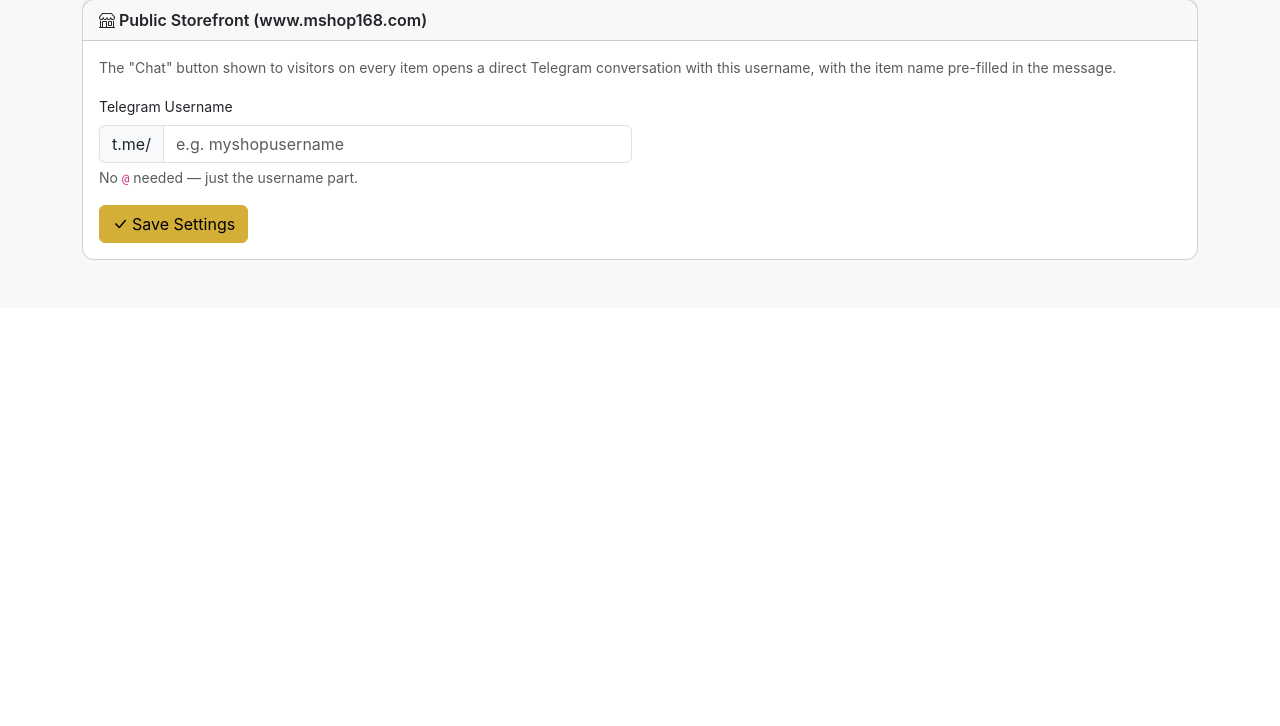
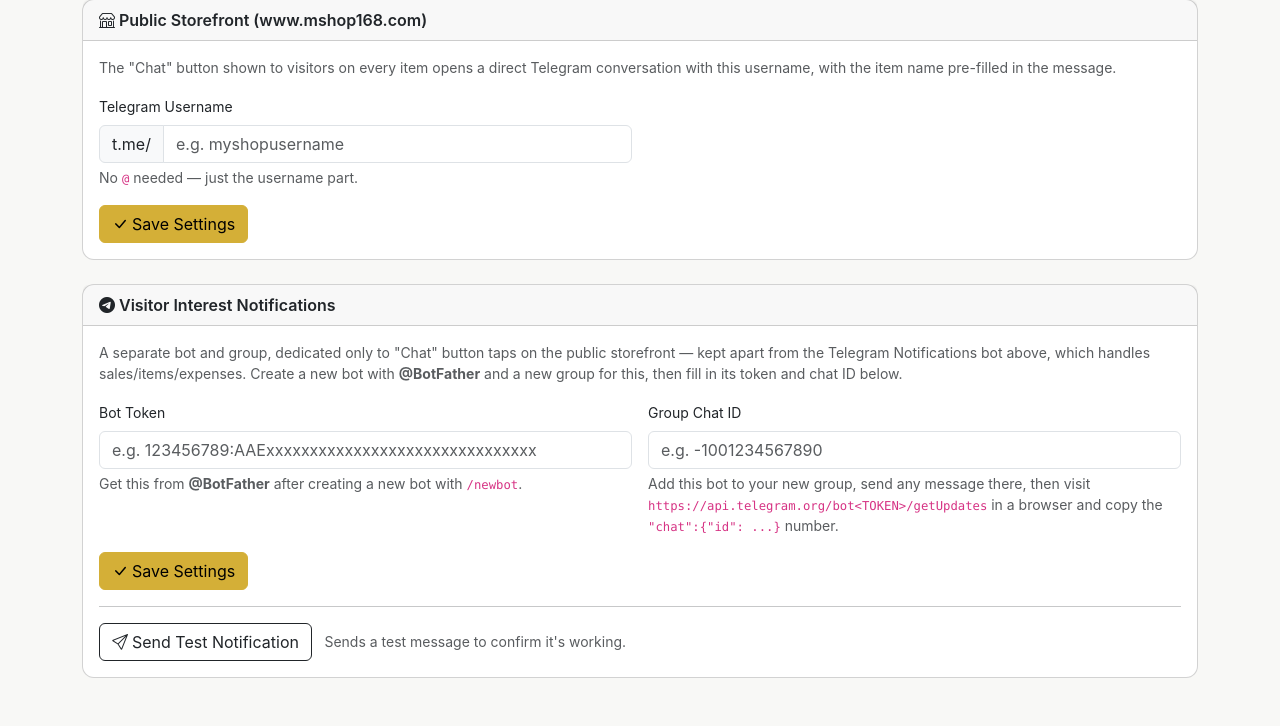
Before and after one commit to yimphaly68/mshop, a Flask app: page /pe/settings in a window 1280 px wide. Shown: the part 554-1280 px from the top of the page. Before the commit the page ends 814 px from the top, so only its background shows below. Run offline with Flask 3, Linux system fonts and the light colour scheme; data that the repository does not hold is empty.

Commit message:
Dedicated bot/group for visitor Chat-click notifications
Chat-button photo notifications now go through their own bot and
group (chat_click_bot_token/chat_click_chat_id in Settings), separate
from the existing business-ops bot used for sales/items/expenses.
Set up a new bot with @BotFather and a new group, then configure it
under the new "Visitor Interest Notifications" card.

Co-Authored-By: Claude Sonnet 5 <noreply@anthropic.com>

```diff
--- a/app.py
+++ b/app.py
@@ -41,48 +41,49 @@ if USE_CLOUDINARY:
     cloudinary.config()
 
 def get_telegram_config(db):
+    """Bot used for business-ops notifications (new sale, new item, expenses)."""
     token = get_setting(db, "telegram_bot_token") or os.environ.get("TELEGRAM_BOT_TOKEN")
     chat_id = get_setting(db, "telegram_chat_id") or os.environ.get("TELEGRAM_CHAT_ID")
     return token, chat_id
 
 
-def notify_telegram(db, message):
-    """Best-effort Telegram notification. Silently does nothing if not configured,
+def get_chat_click_telegram_config(db):
+    """Separate bot used only for "visitor tapped Chat" photo notifications, kept
+    apart from the business-ops bot above so the two groups don't mix."""
+    token = get_setting(db, "chat_click_bot_token")
+    chat_id = get_setting(db, "chat_click_chat_id")
+    return token, chat_id
+
+
+def _telegram_post(token, method, payload):
+    """Best-effort call to the Telegram Bot API. Silently does nothing on failure,
     and never lets a Telegram failure break the action that triggered it."""
-    token, chat_id = get_telegram_config(db)
-    if not token or not chat_id:
-        return
-    url = f"https://api.telegram.org/bot{token}/sendMessage"
-    payload = json.dumps({
-        "chat_id": chat_id,
-        "text": message,
-        "parse_mode": "HTML",
-    }).encode("utf-8")
-    req = urllib.request.Request(url, data=payload, headers={"Content-Type": "application/json"})
+    url = f"https://api.telegram.org/bot{token}/{method}"
+    data = json.dumps(payload).encode("utf-8")
+    req = urllib.request.Request(url, data=data, headers={"Content-Type": "application/json"})
     try:
         urllib.request.urlopen(req, timeout=5)
     except (urllib.error.URLError, urllib.error.HTTPError):
         pass
 
 
-def notify_telegram_photo(db, photo, caption):
-    """Best-effort Telegram photo notification (same failure semantics as
-    notify_telegram). `photo` must be a publicly reachable https:// URL."""
+def notify_telegram(db, message):
     token, chat_id = get_telegram_config(db)
+    if not token or not chat_id:
+        return
+    _telegram_post(token, "sendMessage", {"chat_id": chat_id, "text": message, "parse_mode": "HTML"})
+
+
+def notify_telegram_photo(token, chat_id, photo, caption):
+    """`photo` must be a publicly reachable https:// URL — Telegram fetches it itself."""
     if not token or not chat_id or not photo:
         return
-    url = f"https://api.telegram.org/bot{token}/sendPhoto"
-    payload = json.dumps({
+    _telegram_post(token, "sendPhoto", {
         "chat_id": chat_id,
         "photo": photo,
         "caption": caption,
         "parse_mode": "HTML",
-    }).encode("utf-8")
-    req = urllib.request.Request(url, data=payload, headers={"Content-Type": "application/json"})
-    try:
-        urllib.request.urlopen(req, timeout=5)
-    except (urllib.error.URLError, urllib.error.HTTPError):
-        pass
+    })
 
 app = Flask(__name__)
 # Traefik terminates HTTPS and forwards plain HTTP to this container; without this,
@@ -1102,6 +1103,14 @@ def settings():
             set_setting(db, "telegram_bot_token", new_token)
         if new_chat_id:
             set_setting(db, "telegram_chat_id", new_chat_id)
+
+        new_chat_click_token = request.form.get("chat_click_bot_token", "").strip()
+        new_chat_click_chat_id = request.form.get("chat_click_chat_id", "").strip()
+        if new_chat_click_token:
+            set_setting(db, "chat_click_bot_token", new_chat_click_token)
+        if new_chat_click_chat_id:
+            set_setting(db, "chat_click_chat_id", new_chat_click_chat_id)
+
         if "public_telegram_username" in request.form:
             public_telegram_username = request.form.get("public_telegram_username", "").strip().lstrip("@")
             set_setting(db, "public_telegram_username", public_telegram_username)
@@ -1110,10 +1119,13 @@ def settings():
         return redirect(url_for("admin.settings"))
 
     token, chat_id = get_telegram_config(db)
+    chat_click_token, chat_click_chat_id = get_chat_click_telegram_config(db)
     return render_template(
         "settings.html",
         telegram_token_set=bool(token),
         telegram_chat_id=chat_id or "",
+        chat_click_token_set=bool(chat_click_token),
+        chat_click_chat_id=chat_click_chat_id or "",
         public_telegram_username=get_setting(db, "public_telegram_username") or "",
     )
 
@@ -1127,6 +1139,23 @@ def settings_test_telegram():
         flash("Set the bot token and chat ID first, then save before testing.", "danger")
     else:
         notify_telegram(db, "✅ <b>Test notification</b>\nIf you can see this in your Telegram group, it's working!")
+        flash("Test notification sent — check your Telegram group.", "success")
+    return redirect(url_for("admin.settings"))
+
+
+@admin_bp.route("/settings/test-chat-click-telegram", methods=["POST"])
+@admin_required
+def settings_test_chat_click_telegram():
+    db = get_db()
+    token, chat_id = get_chat_click_telegram_config(db)
+    if not token or not chat_id:
+        flash("Set this bot's token and group chat ID first, then save before testing.", "danger")
+    else:
+        _telegram_post(token, "sendMessage", {
+            "chat_id": chat_id,
+            "text": "✅ <b>Test notification</b>\nIf you can see this in your Telegram group, it's working!",
+            "parse_mode": "HTML",
+        })
         flash("Test notification sent — check your Telegram group.", "success")
     return redirect(url_for("admin.settings"))
 
@@ -1203,7 +1232,8 @@ def chat_click(item_id):
                 f"{html.escape(item['name'])}\n"
                 f"{CURRENCY}{item['sell_price']:.2f}"
             )
-            notify_telegram_photo(db, photo, caption)
+            token, chat_id = get_chat_click_telegram_config(db)
+            notify_telegram_photo(token, chat_id, photo, caption)
     return ("", 204)
 
 
--- a/templates/settings.html
+++ b/templates/settings.html
@@ -70,4 +70,47 @@
   </div>
 </div>
 
+<div class="card mb-4">
+  <div class="card-header fw-semibold"><i class="bi bi-telegram me-1"></i>Visitor Interest Notifications</div>
+  <div class="card-body">
+    <p class="text-muted small">
+      A separate bot and group, dedicated only to "Chat" button taps on the public
+      storefront — kept apart from the Telegram Notifications bot above, which
+      handles sales/items/expenses. Create a new bot with <strong>@BotFather</strong>
+      and a new group for this, then fill in its token and chat ID below.
+    </p>
+    <form method="post" action="{{ url_for('admin.settings') }}" class="row g-3">
+      <div class="col-md-6">
+        <label class="form-label small">Bot Token</label>
+        <input type="password" name="chat_click_bot_token" class="form-control"
+          placeholder="{{ 'Token is set — leave blank to keep it' if chat_click_token_set else 'e.g. 123456789:AAExxxxxxxxxxxxxxxxxxxxxxxxxxxxxxx' }}">
+        {% if chat_click_token_set %}
+        <div class="form-text text-success"><i class="bi bi-check-circle-fill"></i> A token is currently saved.</div>
+        {% else %}
+        <div class="form-text">Get this from <strong>@BotFather</strong> after creating a new bot with <code>/newbot</code>.</div>
+        {% endif %}
+      </div>
+      <div class="col-md-6">
+        <label class="form-label small">Group Chat ID</label>
+        <input type="text" name="chat_click_chat_id" class="form-control" value="{{ chat_click_chat_id }}" placeholder="e.g. -1001234567890">
+        <div class="form-text">
+          Add this bot to your new group, send any message there, then visit
+          <code>https://api.telegram.org/bot&lt;TOKEN&gt;/getUpdates</code> in a browser and copy the
+          <code>"chat":{"id": ...}</code> number.
+        </div>
+      </div>
+      <div class="col-12">
+        <button class="btn btn-primary" type="submit"><i class="bi bi-check-lg me-1"></i>Save Settings</button>
+      </div>
+    </form>
+
+    <hr>
+
+    <form method="post" action="{{ url_for('admin.settings_test_chat_click_telegram') }}">
+      <button class="btn btn-outline-dark" type="submit"><i class="bi bi-send me-1"></i>Send Test Notification</button>
+      <span class="text-muted small ms-2">Sends a test message to confirm it's working.</span>
+    </form>
+  </div>
+</div>
+
 {% endblock %}
```
